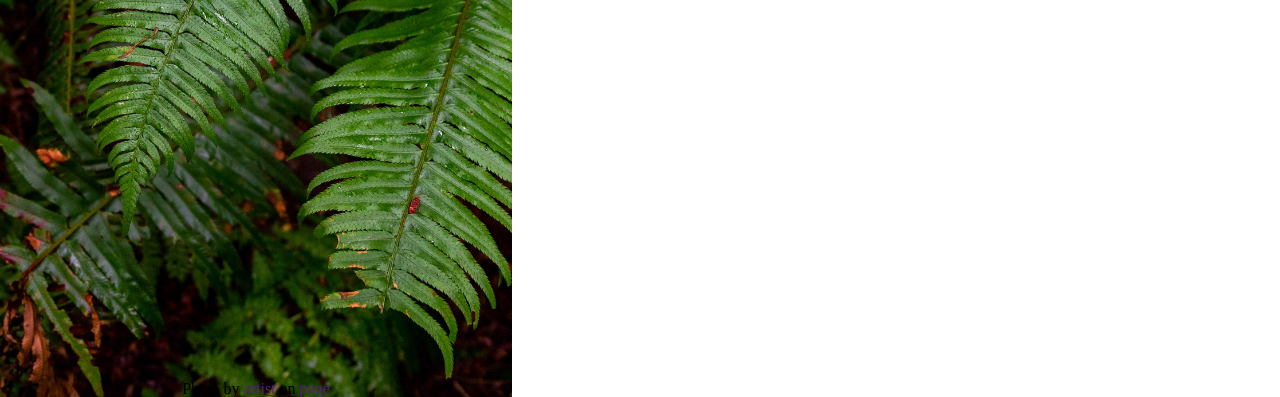
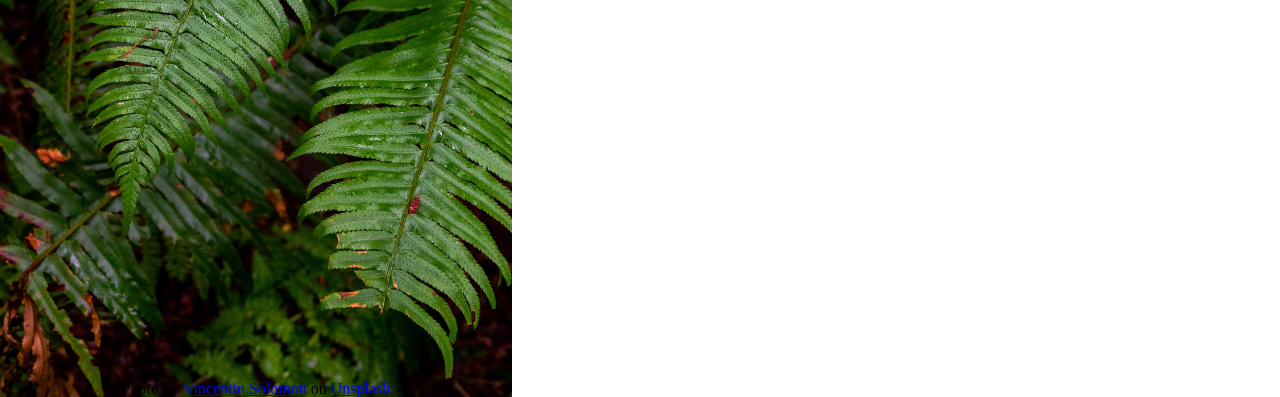
Before and after one commit to kistoo/Sign-up-Form, a plain HTML site: page index.html in a window 1280 px wide. Shown: the part 403-800 px from the top of the page. Drawn offline with Linux system fonts and the light colour scheme.

Commit message:
Add credits to artist

```diff
--- a/index.html
+++ b/index.html
@@ -15,7 +15,9 @@
             <h1>KISTOO</h1>
         </div>
         <div>
-            <p>Photo by <a href="">artist</a> on <a href="">page</a></p>
+            <p>Photo by <a href="https://unsplash.com/@vincentiu?utm_source=unsplash&utm_medium=referral&utm_content=creditCopyText">
+            Vincentiu Solomon</a>
+             on <a href="https://unsplash.com/s/photos/space?utm_source=unsplash&utm_medium=referral&utm_content=creditCopyText">Unsplash</a></p>
         </div>
     </div>
 
```
